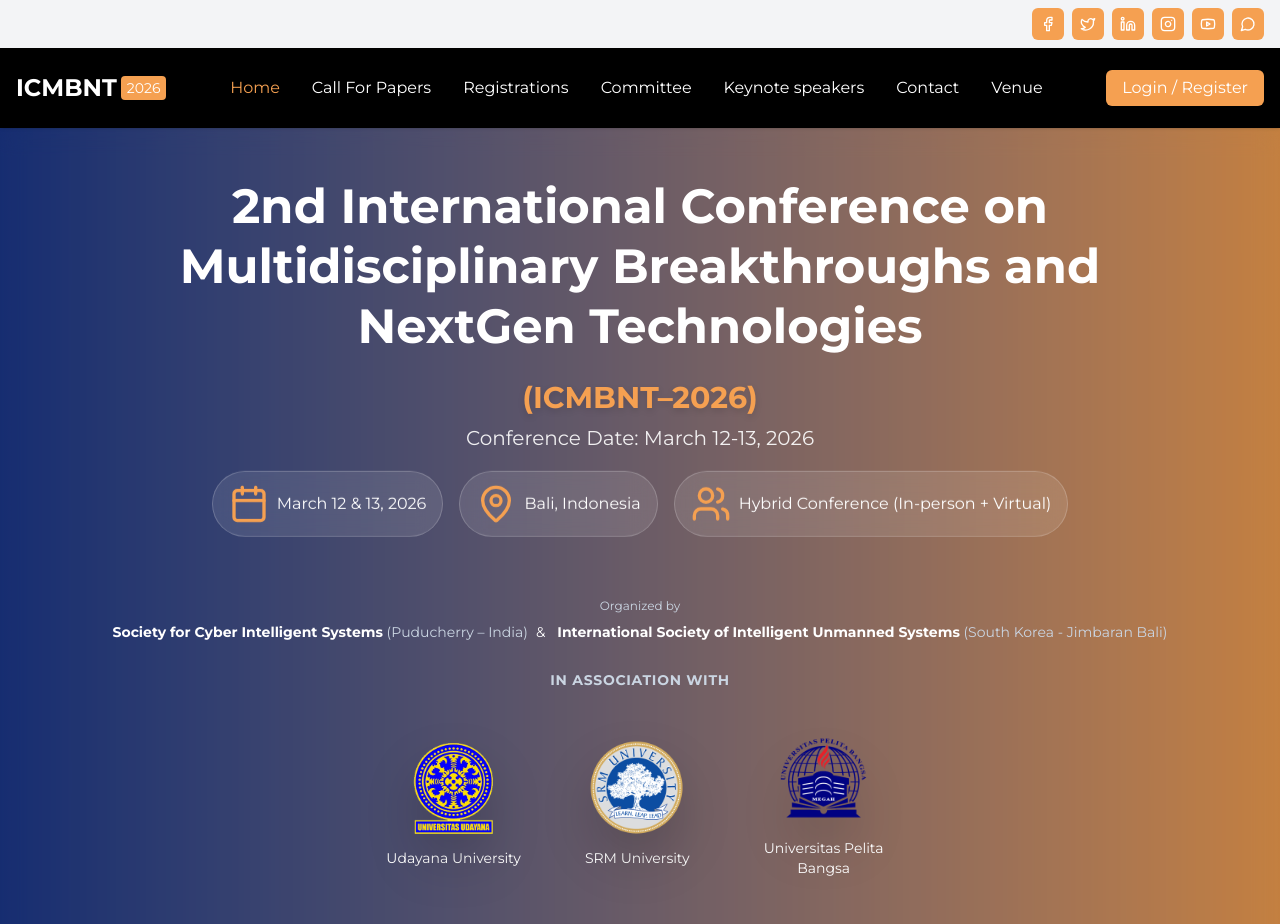
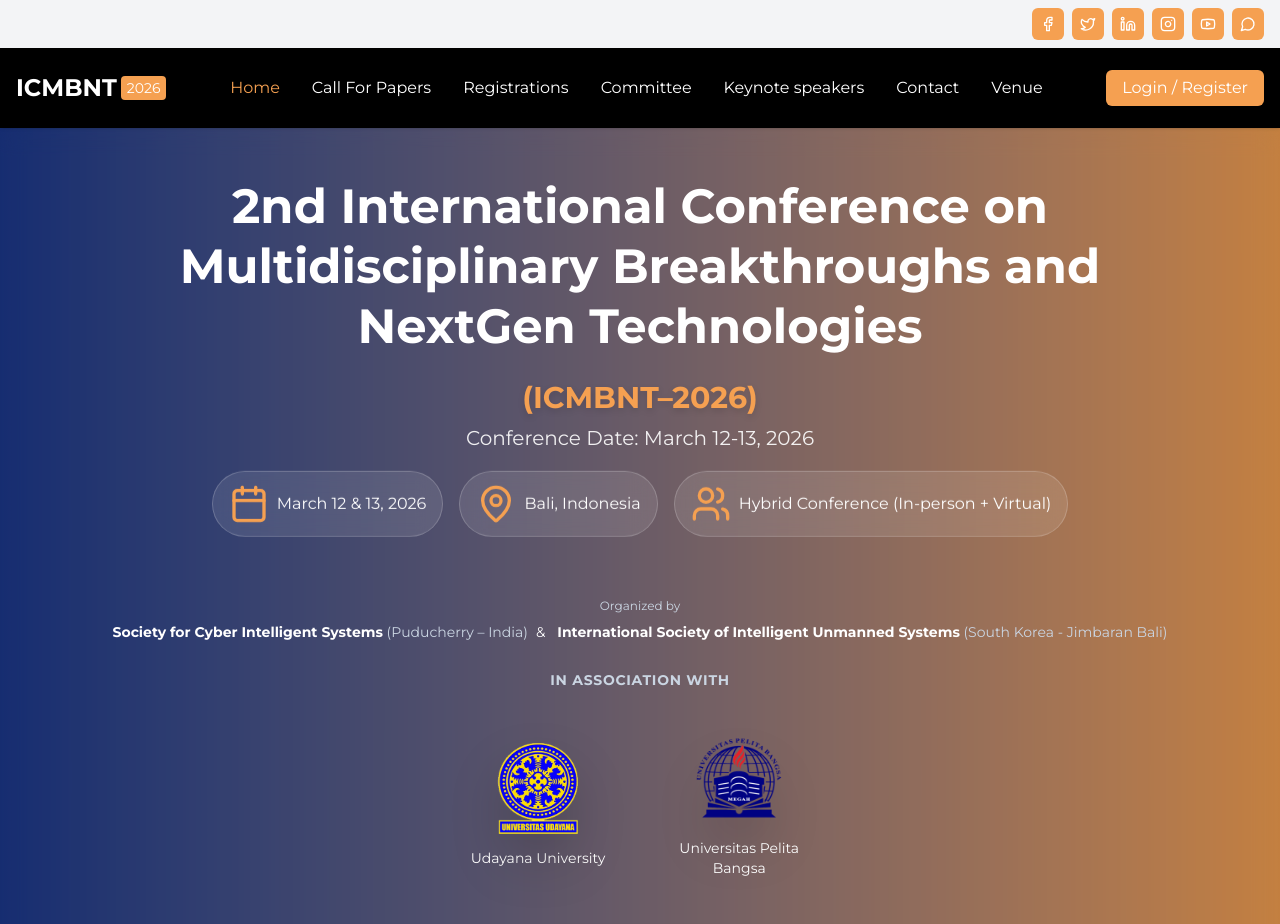
Before and after one commit to Societyforcis/icmbnt2026, a React (Vite) app in the folder srm-front2/: page / in a window 1280 px wide. Shown: the top 924 px of the page. Built offline with nearby package versions, Linux system fonts and the light colour scheme.

Commit message:
srm-verify

```diff
--- a/srm-front2/src/components/Home.tsx
+++ b/srm-front2/src/components/Home.tsx
@@ -11,7 +11,7 @@
 
 // Sponsor logos - placeholder imports (replace with actual logo paths)
 import udayanaLogo from "./images/bali/ul.png" // TODO: Replace with Udayana University logo
-import srmLogo from "./images/bali/srm2.png" // TODO: Replace with SRM University logo
+// import srmLogo from "./images/bali/srm2.png" // TODO: Replace with SRM University logo
 import pelitaBangsaLogo from "./images/bali/pelita.png" // TODO: Replace with Universitas Pelita Bangsa logo
 
 const Home = () => {
@@ -117,7 +117,7 @@
               </div>
 
               {/* SRM University Logo */}
-              <div className="flex flex-col items-center">
+              {/* <div className="flex flex-col items-center">
                 <img
                   src={srmLogo}
                   alt="SRM University"
@@ -127,7 +127,7 @@
                 <p className="text-xs sm:text-sm text-white mt-3 text-center font-medium max-w-[140px]">
                   SRM University
                 </p>
-              </div>
+              </div> */}
 
               {/* Universitas Pelita Bangsa Logo */}
               <div className="flex flex-col items-center">
```
